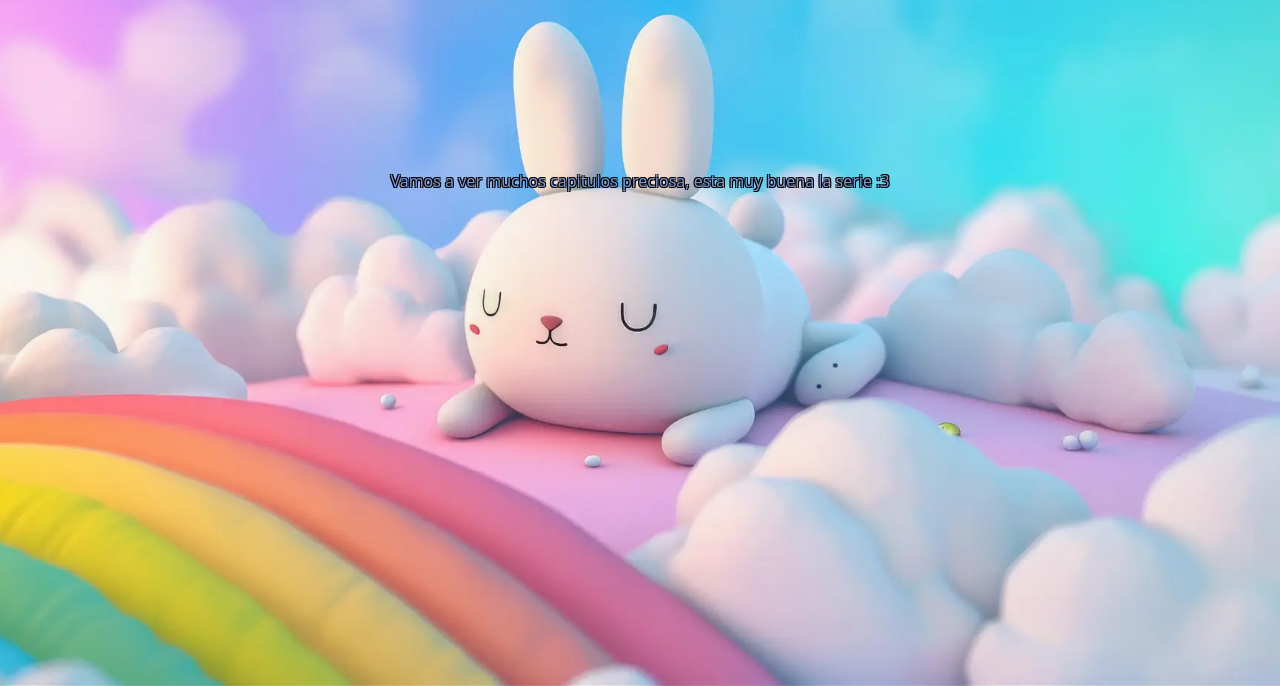
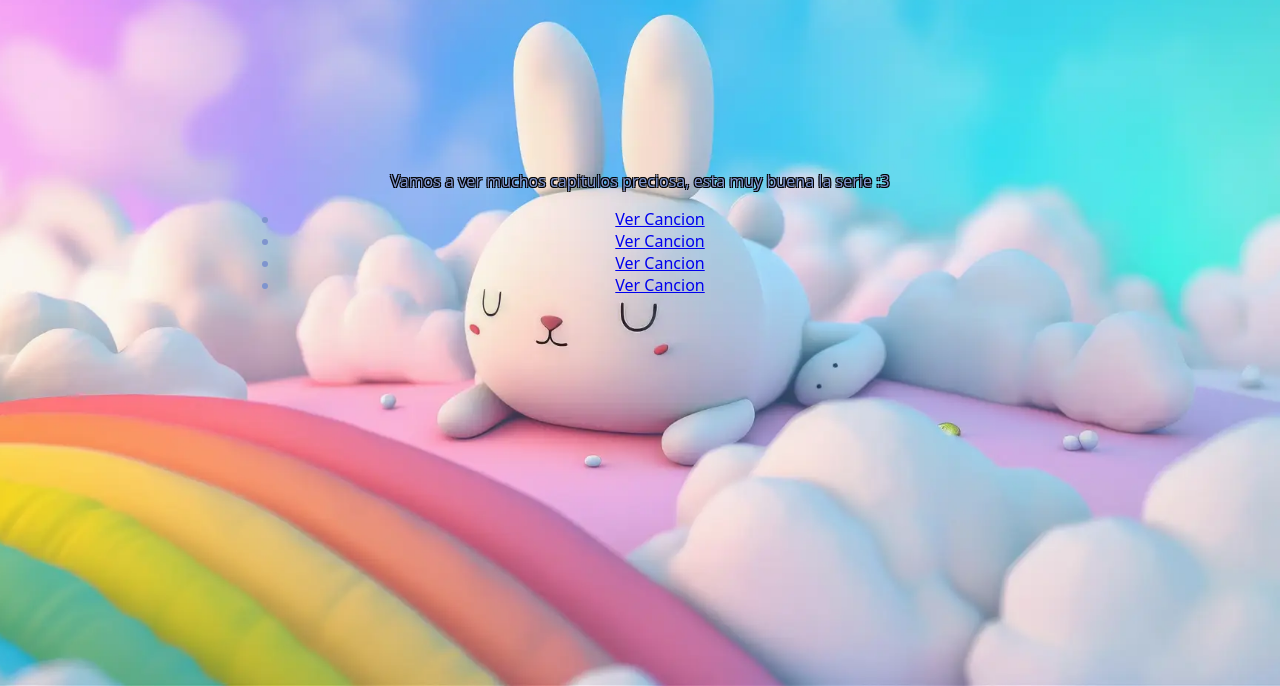
Before and after one commit to Siriboo/Tres-meses, a plain HTML site: page vikings.html in a window 1280 px wide. Shown: the part 114-800 px from the top of the page. Drawn offline with Linux system fonts and the light colour scheme; a web font is replaced by a local one.

Commit message:
Update vikings.html

```diff
--- a/vikings.html
+++ b/vikings.html
@@ -15,6 +15,12 @@
         -1px -1px 0 #000,
         1px -1px 0 #000,
         -1px 1px 0 #000">Vamos a ver muchos capitulos preciosa, esta muy buena la serie :3</p>
+<ul>
+    <li><a href="https://www.youtube.com/watch?v=iQIDnNjLSMM" target="_blank" rel="noopener noreferrer" class="video1">Ver Cancion</a></li>
+    <li><a href="https://www.youtube.com/watch?v=KZNGE3mNaAI" target="_blank" rel="noopener noreferrer" class="video1">Ver Cancion</a></li>
+    <li><a href="https://www.youtube.com/watch?v=zB3oA2FE_k4" target="_blank" rel="noopener noreferrer" class="video1">Ver Cancion</a></li>
+    <li><a href="https://www.youtube.com/watch?v=vnKHgAsOha0" target="_blank" rel="noopener noreferrer" class="video1">Ver Cancion</a></li>
+</ul>
     </div>
 </body>
 </html>
```
